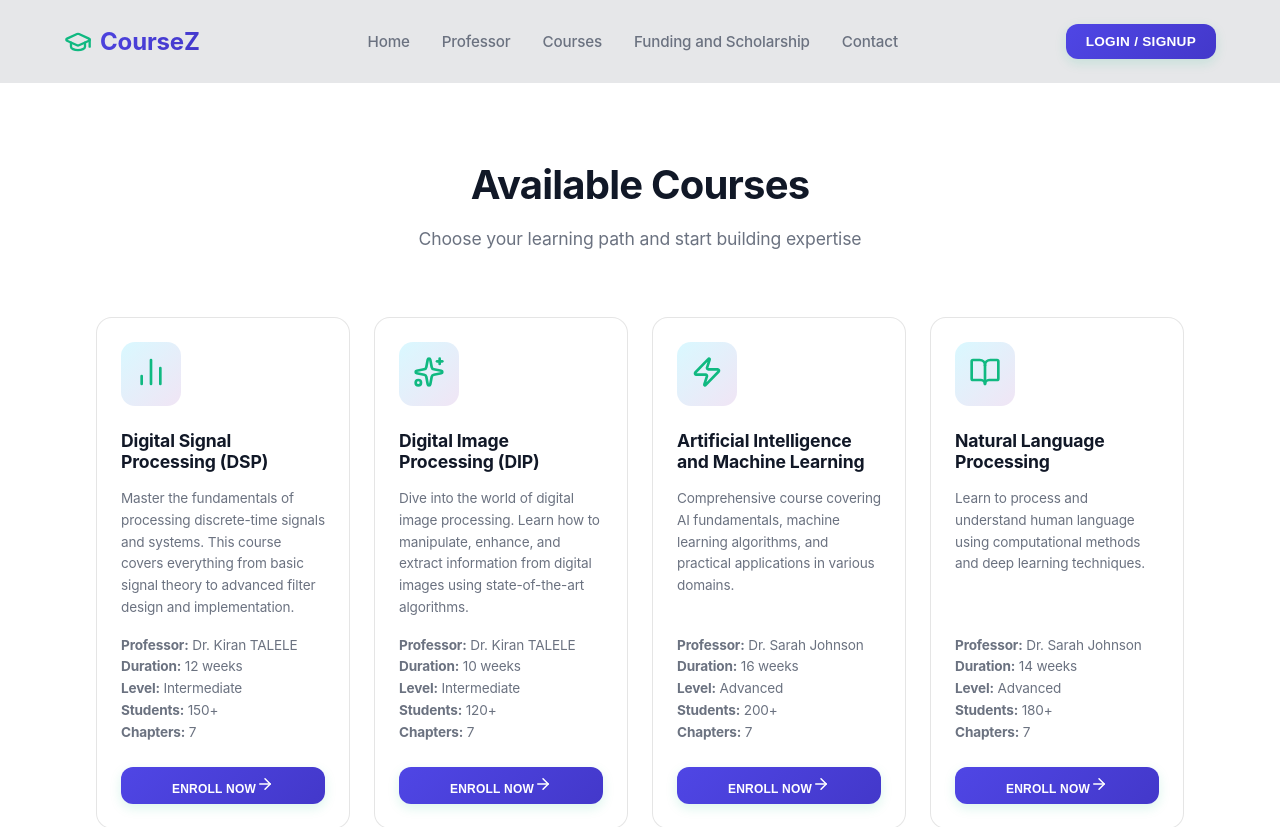
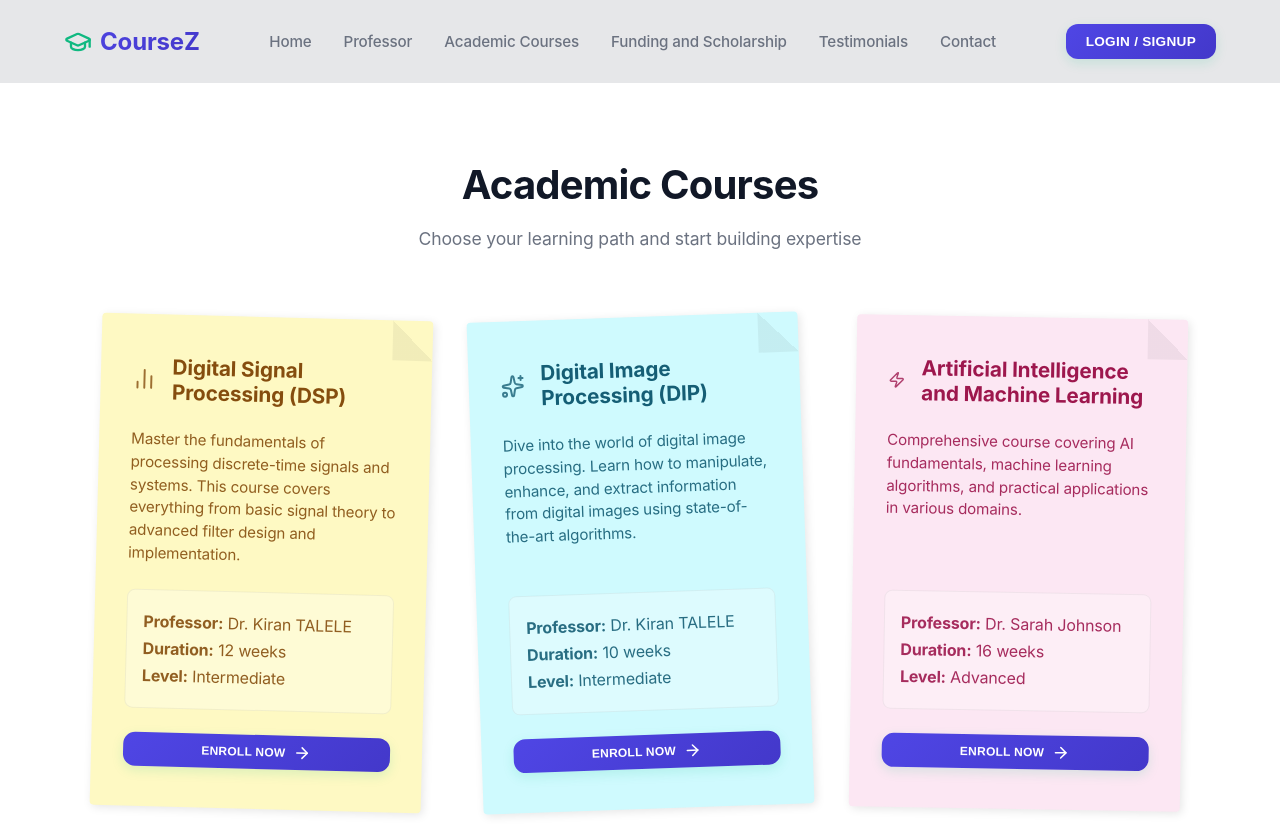
Before and after one commit to KreativeKD/LMS_V2, a React (Vite) app in the folder frontend/: page /courses in a window 1280 px wide. Shown: the top 827 px of the page. Built offline with nearby package versions, Linux system fonts and the light colour scheme.

Commit message:
LP changes
adding the testimonial tab, Course box reformatting, removal of sections
minor corrections

```diff
--- a/frontend/src/components/PublicNavbar.jsx
+++ b/frontend/src/components/PublicNavbar.jsx
@@ -18,8 +18,18 @@ const PublicNavbar = ({ scrolled }) => {
             <div className="nav-links">
                 <Link to="/" className="nav-link">Home</Link>
                 <Link to="/professor" className="nav-link">Professor</Link>
-                <Link to="/courses" className="nav-link">Courses</Link>
+                <Link to="/courses" className="nav-link">Academic Courses</Link>
                 <Link to="/scholarship" className="nav-link">Funding and Scholarship</Link>
+                <a href="/#testimonials" className="nav-link" onClick={(e) => {
+                    if (window.location.pathname === '/') {
+                        e.preventDefault();
+                        const element = document.getElementById('testimonials');
+                        if (element) {
+                            element.scrollIntoView({ behavior: 'smooth' });
+                            window.history.pushState(null, null, '#testimonials');
+                        }
+                    }
+                }}>Testimonials</a>
                 <Link to="/contact" className="nav-link">Contact</Link>
             </div>
             <div className="nav-actions">
--- a/frontend/src/index.css
+++ b/frontend/src/index.css
@@ -12,6 +12,10 @@
   --text-muted: #6b7280;
 }
 
+html {
+  scroll-behavior: smooth;
+}
+
 * {
   box-sizing: border-box;
   margin: 0;
@@ -316,6 +320,89 @@ input:focus {
   background: var(--glass);
   border: 1px solid var(--border);
   color: var(--text-muted);
+}
+
+/* Course Sticky Notes */
+.course-sticky-note {
+  padding: 2.5rem 2rem;
+  border-radius: 4px;
+  position: relative;
+  transition: all 0.3s cubic-bezier(0.175, 0.885, 0.32, 1.275);
+  display: flex;
+  flex-direction: column;
+  justify-content: flex-start;
+  min-height: 280px;
+  box-shadow: 2px 2px 10px rgba(0, 0, 0, 0.1);
+  overflow: hidden;
+}
+
+.course-sticky-note::before {
+  content: '';
+  position: absolute;
+  top: 0;
+  right: 0;
+  width: 40px;
+  height: 40px;
+  background: linear-gradient(225deg, transparent 50%, rgba(0, 0, 0, 0.05) 50%);
+  z-index: 2;
+}
+
+.course-sticky-note:hover {
+  transform: scale(1.05) rotate(0deg) !important;
+  box-shadow: 10px 10px 20px rgba(0, 0, 0, 0.15);
+  z-index: 10;
+}
+
+.sticky-yellow {
+  background: #fef9c3;
+  color: #854d0e;
+}
+
+.sticky-cyan {
+  background: #cffafe;
+  color: #155e75;
+}
+
+.sticky-pink {
+  background: #fce7f3;
+  color: #9d174d;
+}
+
+.sticky-lime {
+  background: #ecfccb;
+  color: #3f6212;
+}
+
+.rotate-1 {
+  transform: rotate(1.5deg);
+}
+
+.rotate-2 {
+  transform: rotate(-2deg);
+}
+
+.rotate-3 {
+  transform: rotate(1deg);
+}
+
+.course-sticky-note h4 {
+  font-family: 'Inter', sans-serif;
+  font-size: 1.4rem;
+  font-weight: 700;
+  margin-bottom: 1rem;
+  line-height: 1.2;
+}
+
+.course-sticky-note p {
+  font-family: 'Inter', sans-serif;
+  font-size: 1rem;
+  line-height: 1.5;
+  opacity: 0.9;
+}
+
+.course-sticky-note .sticky-icon {
+  margin-bottom: 1.5rem;
+  opacity: 0.8;
 }
 
 /* Landing Page Styles */
--- a/frontend/src/pages/CoursesPage.jsx
+++ b/frontend/src/pages/CoursesPage.jsx
@@ -93,28 +93,51 @@ const CoursesPage = () => {
             {/* Courses Section */}
             <section style={{ padding: '8rem 4rem 4rem' }}>
                 <div className="section-header">
-                    <h2 className="section-title">Available Courses</h2>
+                    <h2 className="section-title">Academic Courses</h2>
                     <p className="section-subtitle">Choose your learning path and start building expertise</p>
                 </div>
 
-                <div className="courses-page-grid">
-                    {coursesData.map(course => {
+                <div className="courses-page-grid" style={{ display: 'grid', gridTemplateColumns: 'repeat(auto-fit, minmax(320px, 1fr))', gap: '3rem', maxWidth: '1400px', margin: '0 auto' }}>
+                    {coursesData.map((course, index) => {
                         const IconComponent = course.icon;
+                        const colors = ['sticky-yellow', 'sticky-cyan', 'sticky-pink', 'sticky-lime'];
+                        const rotations = ['rotate-1', 'rotate-2', 'rotate-3'];
+                        const colorClass = colors[index % colors.length];
+                        const rotationClass = rotations[index % rotations.length];
+
                         return (
-                            <div key={course.id} className="feature-card">
-                                <div className="feature-icon-wrapper">
-                                    <IconComponent size={32} />
+                            <div key={course.id} className={`course-sticky-note ${colorClass} ${rotationClass}`} style={{ display: 'flex', flexDirection: 'column', height: '100%' }}>
+                                <div style={{ display: 'flex', alignItems: 'center', gap: '1rem', marginBottom: '1.5rem' }}>
+                                    <IconComponent size={32} className="sticky-icon" style={{ margin: 0 }} />
+                                    <h3 style={{ fontSize: '1.3rem', margin: 0, fontWeight: '700' }}>{course.title}</h3>
                                 </div>
-                                <h3>{course.title}</h3>
-                                <p>{course.description}</p>
-                                <div style={{ marginTop: '1rem', fontSize: '0.9rem', color: 'var(--text-muted)' }}>
-                                    <p><strong>Professor:</strong> {course.professor}</p>
-                                    <p><strong>Duration:</strong> {course.duration}</p>
-                                    <p><strong>Level:</strong> {course.level}</p>
-                                    <p><strong>Students:</strong> {course.students}</p>
-                                    <p><strong>Chapters:</strong> {course.chapters}</p>
+                                <p style={{ fontSize: '0.95rem', marginBottom: '1.5rem', flexGrow: 1 }}>{course.description}</p>
+
+                                <div style={{
+                                    background: 'rgba(255, 255, 255, 0.3)',
+                                    padding: '1rem',
+                                    borderRadius: '8px',
+                                    fontSize: '0.85rem',
+                                    marginBottom: '1.5rem',
+                                    border: '1px solid rgba(0,0,0,0.05)'
+                                }}>
+                                    <p style={{ margin: '0.2rem 0' }}><strong>Professor:</strong> {course.professor}</p>
+                                    <p style={{ margin: '0.2rem 0' }}><strong>Duration:</strong> {course.duration}</p>
+                                    <p style={{ margin: '0.2rem 0' }}><strong>Level:</strong> {course.level}</p>
                                 </div>
-                                <button className="btn-primary" style={{ marginTop: '1.5rem', width: '100%' }} onClick={() => navigate('/login')}>
+
+                                <button
+                                    className="btn-primary"
+                                    style={{
+                                        width: '100%',
+                                        display: 'flex',
+                                        alignItems: 'center',
+                                        justifyContent: 'center',
+                                        gap: '0.5rem',
+                                        marginTop: 'auto'
+                                    }}
+                                    onClick={() => navigate('/login')}
+                                >
                                     <span>Enroll Now</span>
                                     <ArrowRight size={18} />
                                 </button>
--- a/frontend/src/pages/LandingPage.jsx
+++ b/frontend/src/pages/LandingPage.jsx
@@ -19,6 +19,15 @@ const LandingPage = () => {
             setScrolled(window.scrollY > 50);
         };
         window.addEventListener('scroll', handleScroll);
+
+        // Handle initial hash scroll
+        if (window.location.hash === '#testimonials') {
+            const element = document.getElementById('testimonials');
+            if (element) {
+                element.scrollIntoView({ behavior: 'smooth' });
+            }
+        }
+
         return () => window.removeEventListener('scroll', handleScroll);
     }, []);
 
@@ -43,14 +52,14 @@ const LandingPage = () => {
                     <div className="badge-container">
                         <span className="badge badge-premium">
                             <Sparkles size={16} />
-                            <span>By SPIT Faculty • 33+ Years Experience</span>
+                            <span>Brought to you by Academic Experts</span>
                         </span>
                     </div>
                     <h1 className="hero-title">
                         Launch Your Engineering Career with <span className="gradient-text">CourseZ</span>
                     </h1>
                     <p className="hero-subtitle">
-                    CourseZ stands out as the essential platform for engineering education, offering comprehensive courses in Signal Processing, AI & Embedded Systems that are uniquely designed to bridge academic theory with real-world application. Unlike traditional learning methods, CourseZ emphasizes practical skills, personalized mentorship, and industry-relevant projects that prepare you for the demands of modern engineering careers.
+                        CourseZ stands out as the essential platform for engineering education, offering comprehensive courses in Signal Processing, AI & Embedded Systems that are uniquely designed to bridge academic theory with real-world application. Unlike traditional learning methods, CourseZ emphasizes practical skills, personalized mentorship, and industry-relevant projects that prepare you for the demands of modern engineering careers.
                     </p>
                     <p className="hero-subtitle" style={{ fontStyle: 'italic', marginTop: '1rem', color: 'var(--text-muted)' }}>
                         Don't just study engineering—become the engineer companies fight to hire.
@@ -130,49 +139,6 @@ const LandingPage = () => {
                         <div>
                             <h4>Career Growth</h4>
                             <p>Land your dream job</p>
-                        </div>
-                    </div>
-                </div>
-            </section>
-
-            {/* Trust & Credibility Section */}
-            <section className="trust-section" style={{ padding: '1.5rem 4rem', background: 'linear-gradient(180deg, rgba(16, 185, 129, 0.02) 0%, transparent 100%)', textAlign: 'center' }}>
-                <div className="trust-container" style={{ maxWidth: '1400px', margin: '0 auto' }}>
-                    <div className="trust-grid" style={{ display: 'grid', gridTemplateColumns: 'repeat(auto-fit, minmax(200px, 1fr))', gap: '2rem', alignItems: 'center' }}>
-                        <div className="trust-item" style={{ display: 'flex', alignItems: 'center', gap: '0.75rem', justifyContent: 'center' }}>
-                            <Building size={24} style={{ color: 'var(--primary)' }} />
-                            <div>
-                                <strong style={{ fontSize: '1.1rem', color: 'var(--text-main)' }}>SPIT Faculty</strong>
-                                <p style={{ margin: 0, fontSize: '0.9rem', color: 'var(--text-muted)' }}>Elite Institution</p>
-                            </div>
-                        </div>
-                        <div className="trust-item" style={{ display: 'flex', alignItems: 'center', gap: '0.75rem', justifyContent: 'center' }}>
-                            <Award size={24} style={{ color: 'var(--primary)' }} />
-                            <div>
-                                <strong style={{ fontSize: '1.1rem', color: 'var(--text-main)' }}>50+ Years</strong>
-                                <p style={{ margin: 0, fontSize: '0.9rem', color: 'var(--text-muted)' }}>Combined Experience</p>
-                            </div>
-                        </div>
-                        <div className="trust-item" style={{ display: 'flex', alignItems: 'center', gap: '0.75rem', justifyContent: 'center' }}>
-                            <FileText size={24} style={{ color: 'var(--primary)' }} />
-                            <div>
-                                <strong style={{ fontSize: '1.1rem', color: 'var(--text-main)' }}>150+ Publications</strong>
-                                <p style={{ margin: 0, fontSize: '0.9rem', color: 'var(--text-muted)' }}>Research Papers</p>
-                            </div>
-                        </div>
-                        <div className="trust-item" style={{ display: 'flex', alignItems: 'center', gap: '0.75rem', justifyContent: 'center' }}>
-                            <Trophy size={24} style={{ color: 'var(--primary)' }} />
-                            <div>
-                                <strong style={{ fontSize: '1.1rem', color: 'var(--text-main)' }}>30+ Patents</strong>
-                                <p style={{ margin: 0, fontSize: '0.9rem', color: 'var(--text-muted)' }}>Filed & Granted</p>
-                            </div>
-                        </div>
-                        <div className="trust-item" style={{ display: 'flex', alignItems: 'center', gap: '0.75rem', justifyContent: 'center' }}>
-                            <Users size={24} style={{ color: 'var(--primary)' }} />
-                            <div>
-                                <strong style={{ fontSize: '1.1rem', color: 'var(--text-main)' }}>500+ Students</strong>
-                                <p style={{ margin: 0, fontSize: '0.9rem', color: 'var(--text-muted)' }}>Successfully Trained</p>
-                            </div>
                         </div>
                     </div>
                 </div>
@@ -367,26 +333,26 @@ const LandingPage = () => {
                     <h2 className="section-title">Be First to Access Premium Engineering Courses</h2>
                     <p className="section-subtitle">Secure your spot for exclusive courses launching Q1 2025. Led by SPIT faculty with industry experience.</p>
                 </div>
-                <div className="courses-container" style={{ maxWidth: '600px', margin: '0 auto', textAlign: 'center' }}>
+                <div className="courses-container" style={{ maxWidth: '1000px', margin: '0 auto', textAlign: 'center' }}>
                     <div className="courses-preview" style={{ marginBottom: '3rem' }}>
-                        <div style={{ display: 'grid', gridTemplateColumns: 'repeat(auto-fit, minmax(250px, 1fr))', gap: '2rem', marginBottom: '2rem' }}>
-                            <div style={{ background: 'var(--card-bg)', border: '1px solid var(--border)', borderRadius: '12px', padding: '1.5rem' }}>
-                                <BarChart2 size={32} style={{ color: 'var(--primary)', marginBottom: '1rem' }} />
-                                <h4 style={{ marginBottom: '0.5rem' }}>Digital Signal Processing</h4>
-                                <p style={{ fontSize: '0.9rem', color: 'var(--text-muted)' }}>Master advanced signal processing techniques</p>
+                        <div style={{ display: 'grid', gridTemplateColumns: 'repeat(auto-fit, minmax(280px, 1fr))', gap: '3rem', marginBottom: '2rem' }}>
+                            <div className="course-sticky-note sticky-yellow rotate-1">
+                                <BarChart2 size={40} className="sticky-icon" />
+                                <h4>Digital Signal Processing</h4>
+                                <p>Master advanced signal processing techniques with industry-standard tools.</p>
                             </div>
-                            <div style={{ background: 'var(--card-bg)', border: '1px solid var(--border)', borderRadius: '12px', padding: '1.5rem' }}>
-                                <Sparkles size={32} style={{ color: 'var(--primary)', marginBottom: '1rem' }} />
-                                <h4 style={{ marginBottom: '0.5rem' }}>AI & Machine Learning</h4>
-                                <p style={{ fontSize: '0.9rem', color: 'var(--text-muted)' }}>Build cutting-edge AI solutions</p>
+                            <div className="course-sticky-note sticky-cyan rotate-2">
+                                <Sparkles size={40} className="sticky-icon" />
+                                <h4>AI & Machine Learning</h4>
+                                <p>Build cutting-edge AI solutions from neural networks to deep learning models.</p>
                             </div>
-                            <div style={{ background: 'var(--card-bg)', border: '1px solid var(--border)', borderRadius: '12px', padding: '1.5rem' }}>
-                                <Zap size={32} style={{ color: 'var(--primary)', marginBottom: '1rem' }} />
-                                <h4 style={{ marginBottom: '0.5rem' }}>Embedded Systems & IoT</h4>
-                                <p style={{ fontSize: '0.9rem', color: 'var(--text-muted)' }}>Design next-gen connected devices</p>
+                            <div className="course-sticky-note sticky-pink rotate-3">
+                                <Zap size={40} className="sticky-icon" />
+                                <h4>Embedded Systems & IoT</h4>
+                                <p>Design next-gen connected devices using high-performance microcontrollers.</p>
                             </div>
                         </div>
-                        <p style={{ fontStyle: 'italic', color: 'var(--text-muted)' }}>Positions limited. Early access guarantees premium mentorship opportunities.</p>
+                        <p style={{ fontStyle: 'italic', color: 'var(--text-muted)', marginTop: '2rem' }}>Positions limited. Early access guarantees premium mentorship opportunities.</p>
                     </div>
                     <div className="email-capture" style={{ background: 'var(--card-bg)', border: '1px solid var(--border)', borderRadius: '16px', padding: '2rem', boxShadow: '0 10px 30px rgba(0, 0, 0, 0.05)' }}>
                         <h3 style={{ marginBottom: '1rem' }}>Join 500+ Students on the Waitlist</h3>
```
